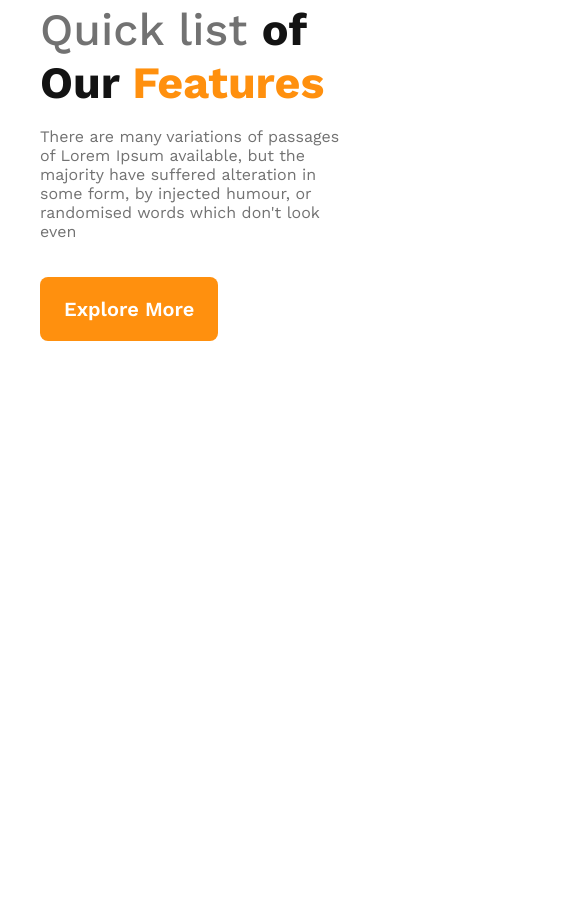
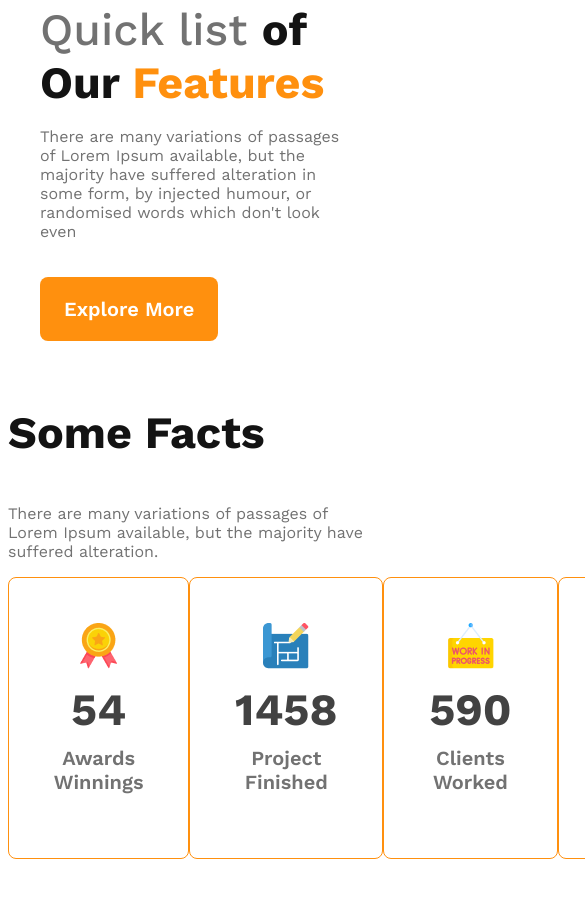
Before and after one commit to mehedi1699/g3-architects, a plain HTML site: page index.html in a window 390 px wide. Shown: the part 2562-3459 px from the top of the page, 585 px wide, since content can reach past the window. Before the commit the page ends 2993 px from the top, so only its background shows below. Drawn offline with nearby package versions, Linux system fonts and the light colour scheme.

Commit message:
added facts without responsive

```diff
--- a/index.html
+++ b/index.html
@@ -10,7 +10,7 @@
     <!-- header start -->
     <header>
         <nav>
-            <h3 class="nav-title">G3 Architects</h3>
+            <h3 class="section-title">G3 Architects</h3>
             <ul>
                 <li><a href="">Home</a></li>
                 <li><a href="">About</a></li>
@@ -45,6 +45,38 @@
                 <button class="btn-primary">Explore More</button>
             </div>
         </section>
+
+        <!-- features section -->
+        <section class="features">
+
+        </section>
+        <!-- facts section start -->
+        <section class="facts">
+            <h3 class="section-title">Some Facts</h3>
+            <p class="text-lightGray">There are many variations of passages of Lorem Ipsum available, but the majority have suffered alteration.</p>
+            <div class="facts-card-container">
+                <div class="card">
+                    <img src="images/icons/ribon.png" alt="">
+                    <h2 class="card-stats">54</h2>
+                    <p class="card-title">Awards Winnings</p>
+                </div>
+                <div class="card">
+                    <img src="images/icons/projects.png" alt="">
+                    <h2 class="card-stats">1458</h2>
+                    <p class="card-title">Project Finished</p>
+                </div>
+                <div class="card">
+                    <img src="images/icons/customers.png" alt="">
+                    <h2 class="card-stats">590</h2>
+                    <p class="card-title">Clients Worked</p>
+                </div>
+                <div class="card">
+                    <img src="images/icons/email.png" alt="">
+                    <h2 class="card-stats">22578</h2>
+                    <p class="card-title">Email Send</p>
+                </div>
+            </div>
+        </section>
     </main>
     <!-- main section end -->
 </body>
--- a/style/style.css
+++ b/style/style.css
@@ -16,6 +16,12 @@
     font-weight: 600;
     padding: 20px 24px;
     cursor: pointer;
+}
+
+.section-title {
+    color: #131313;
+    font-weight: 700;
+    font-size: 2.8rem;
 }
 
 .text-lightGray {
@@ -94,7 +100,7 @@ nav li a:hover {
 /* main style */
 main {
     max-width: 1440px;
-    margin:70px auto;
+    margin: 70px auto;
 
 }
 
@@ -125,10 +131,38 @@ main {
     font-size: 2.8rem;
     font-weight: 700;
 }
-.features{
+
+.features {
     color: #FF900E;
     font-size: 2.8rem;
-font-weight: 700;
+    font-weight: 700;
+}
+
+/* some facts section */
+.card {
+    border-radius: 8px;
+    border: 1px solid #FF900E;
+    text-align: center;
+    padding:2.8rem ;
+}
+
+.facts-card-container {
+    display: flex;
+    justify-content: space-around;
+}
+
+.card-stats {
+    color: #424242;
+    font-size: 2.8rem;
+    margin-top: 10px;
+    margin-bottom: 10px;
+
+}
+.card-title{
+    color: #727272;
+font-size: 1.25rem;
+font-weight: 600;
+margin-top: 5px;
 }
 
 
@@ -139,12 +173,16 @@ font-weight: 700;
         padding: 1.5rem;
     }
 
-    nav,.teams-container,.teams-container {
+    nav,
+    .teams-container,
+    .teams-container {
         flex-direction: column;
     }
-    .teams-imag-container{
+
+    .teams-imag-container {
         grid-template-columns: repeat(1, 1fr);
     }
+
     .teams-details-container {
         padding-left: 2rem;
         padding-right: 2rem;
@@ -157,7 +195,8 @@ font-weight: 700;
         padding: 40px;
     }
 
-    nav,.teams-container{
+    nav,
+    .teams-container {
         flex-direction: column;
     }
 
```
